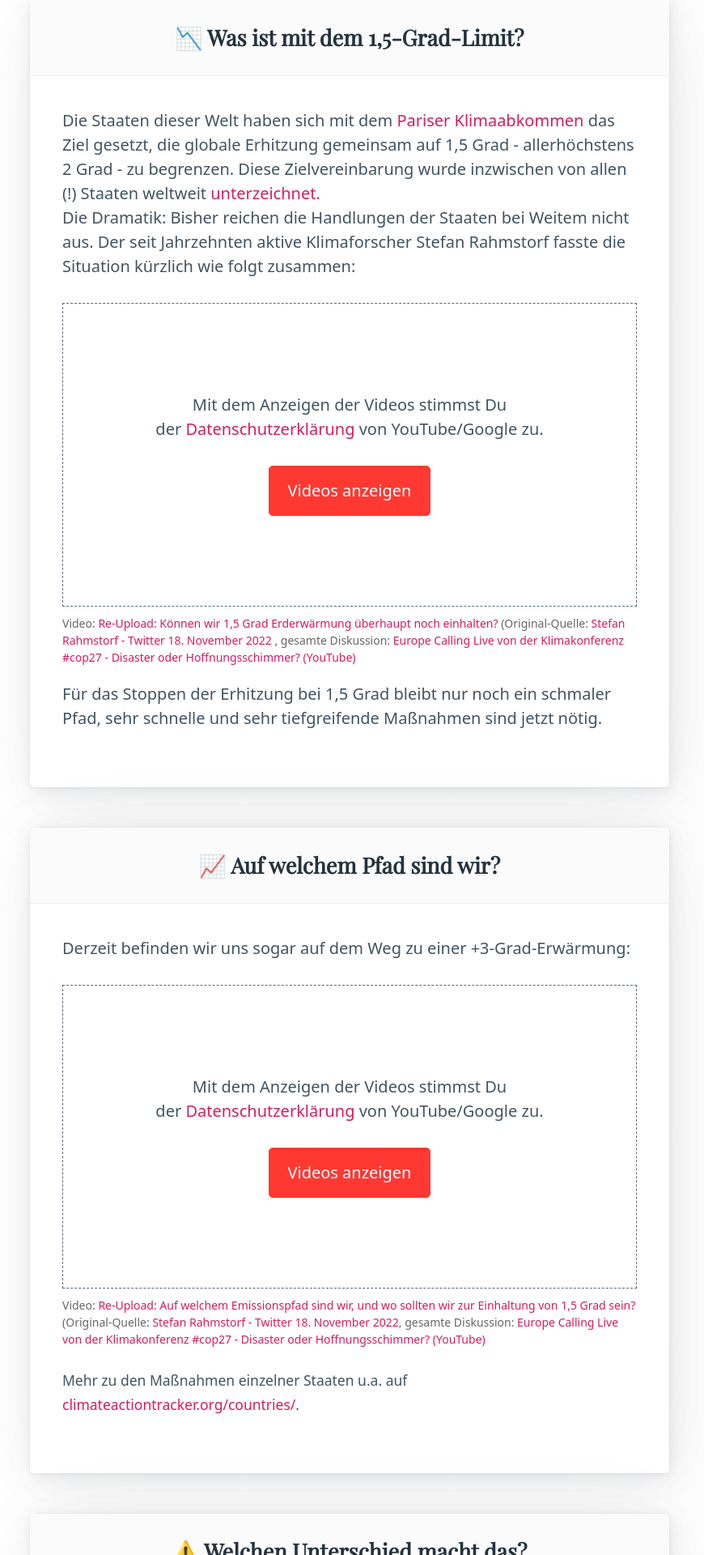
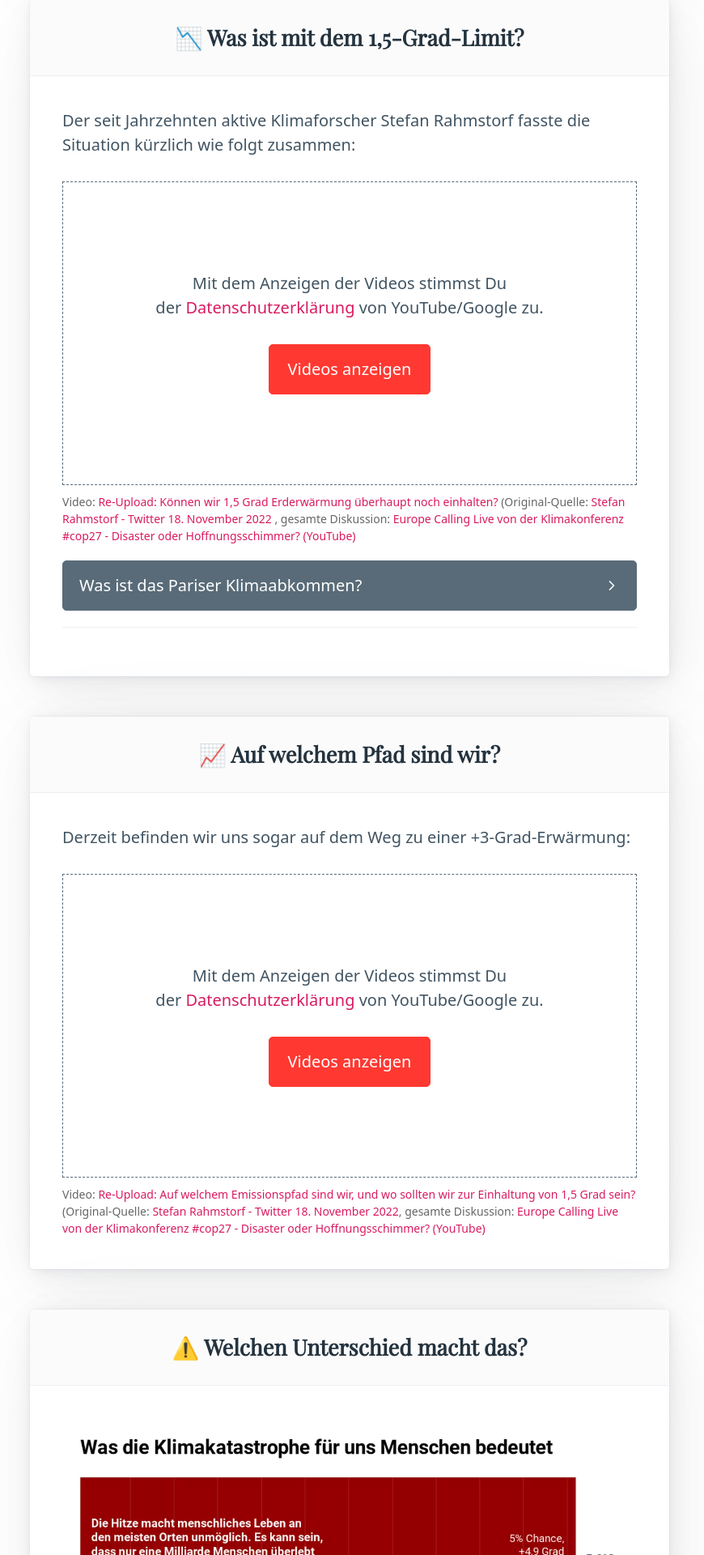
Before and after one commit to mandrasch/aktuelle-erderhitzung, a SvelteKit app: page / in a window 1280 px wide. Shown: the part 629-2549 px from the top of the page at 81% size, without its empty margins (208-1078 px from the left). Built offline with nearby package versions, Linux system fonts and the light colour scheme.

Commit message:
chore: content changes

```diff
--- a/src/routes/+page.svelte
+++ b/src/routes/+page.svelte
@@ -83,20 +83,10 @@
 			<header>
 				<h2>📉 Was ist mit dem 1,5-Grad-Limit?</h2>
 			</header>
+			<p />
 			<p>
-				Die Staaten dieser Welt haben sich mit dem <a
-					href="https://www.ardalpha.de/wissen/umwelt/klima/klimawandel/klimaabkommen-paris-protokoll-klimapolitik-klimawandel-102.html"
-					>Pariser Klimaabkommen</a
-				>
-				das Ziel gesetzt, die globale Erhitzung gemeinsam auf 1,5 Grad - allerhöchstens 2 Grad - zu begrenzen.
-				Diese Zielvereinbarung wurde inzwischen von allen (!) Staaten weltweit
-				<a
-					href="https://treaties.un.org/Pages/ViewDetails.aspx?src=TREATY&mtdsg_no=XXVII-7-d&chapter=27&clang=_en"
-					aria-label="Link zur Unterzeichnungsliste der UN">unterzeichnet.</a
-				><!-- , nur 4 Staaten (Eritrea, Iran, Lybien, Yemen) haben den Vertrag noch nicht ratifiziert.-->
-				<br />Die Dramatik: Bisher reichen die Handlungen der Staaten bei Weitem nicht aus. Der seit
-				Jahrzehnten aktive Klimaforscher Stefan Rahmstorf fasste die Situation kürzlich wie folgt
-				zusammen:
+				Der seit Jahrzehnten aktive Klimaforscher Stefan Rahmstorf fasste die Situation kürzlich wie
+				folgt zusammen:
 			</p>
 
 			<!-- <h3>Können wir das "1,5 Grad"-Limit noch schaffen?</h3>-->
@@ -115,11 +105,30 @@
 					(YouTube)
 				</a>
 			</div>
+			<details style="margin-top:20px;">
+				<summary role="button" class="secondary">Was ist das Pariser Klimaabkommen?</summary>
 
-			<p style="margin-top:20px;">
-				Für das Stoppen der Erhitzung bei 1,5 Grad bleibt nur noch ein schmaler Pfad, sehr schnelle
-				und sehr tiefgreifende Maßnahmen sind jetzt nötig.<br />
-			</p>
+				<p>
+					Die Staaten dieser Welt haben sich mit dem <a
+						href="https://www.ardalpha.de/wissen/umwelt/klima/klimawandel/klimaabkommen-paris-protokoll-klimapolitik-klimawandel-102.html"
+						>Pariser Klimaabkommen</a
+					>
+					das Ziel gesetzt, die globale Erhitzung gemeinsam auf 1,5 Grad - allerhöchstens 2 Grad - zu
+					begrenzen. Diese Zielvereinbarung wurde inzwischen von allen (!) Staaten weltweit
+					<a
+						href="https://treaties.un.org/Pages/ViewDetails.aspx?src=TREATY&mtdsg_no=XXVII-7-d&chapter=27&clang=_en"
+						aria-label="Link zur Unterzeichnungsliste der UN">unterzeichnet.</a
+					><!-- , nur 4 Staaten (Eritrea, Iran, Lybien, Yemen) haben den Vertrag noch nicht ratifiziert.-->
+				</p>
+				<p>Die Dramatik: Bisher reichen die Handlungen der Staaten bei Weitem nicht aus.</p>
+				<p>
+					Für das Stoppen der Erhitzung bei 1,5 Grad bleibt nur noch ein schmaler Pfad, sehr
+					schnelle und sehr tiefgreifende Maßnahmen sind jetzt nötig. Mehr zu den Maßnahmen
+					einzelner Staaten u.a. auf <a href="https://climateactiontracker.org/countries/"
+						>climateactiontracker.org/countries/</a
+					>.
+				</p>
+			</details>
 		</article>
 
 		<article>
@@ -163,15 +172,6 @@
 					(YouTube)
 				</a>
 			</div>
-
-			<p style="margin-top:25px;">
-				<small
-					>Mehr zu den Maßnahmen einzelner Staaten u.a. auf <a
-						href="https://climateactiontracker.org/countries/"
-						>climateactiontracker.org/countries/</a
-					>.</small
-				>
-			</p>
 
 			<!-- <TwoClickPrivacyEmbed provider="twitter">
 				<blockquote class="twitter-tweet">
@@ -624,7 +624,7 @@
 		</article>
 		<article>
 			<header>
-				<h2>🌍 Mein Land ist doch nur klein?!</h2>
+				<h2>🌍 Mein Land ist doch klein?!</h2>
 			</header>
 			<p>
 				In jedem Land gibt es Argumente wie "Aber wir verursachen doch derzeit nur einen kleinen
```
